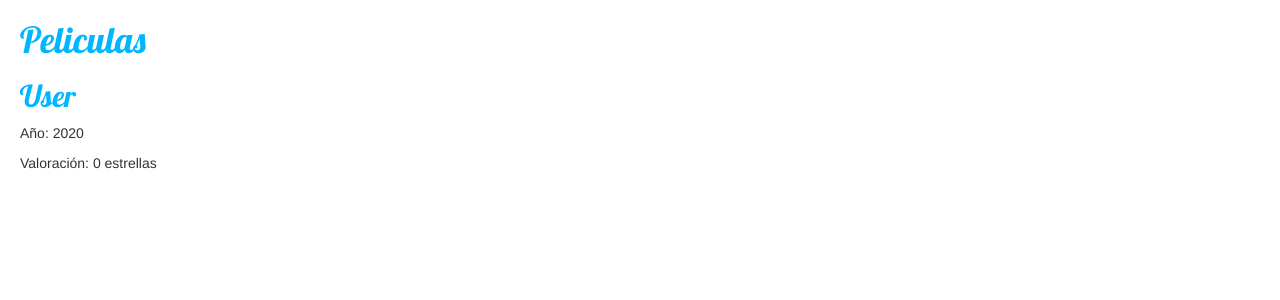
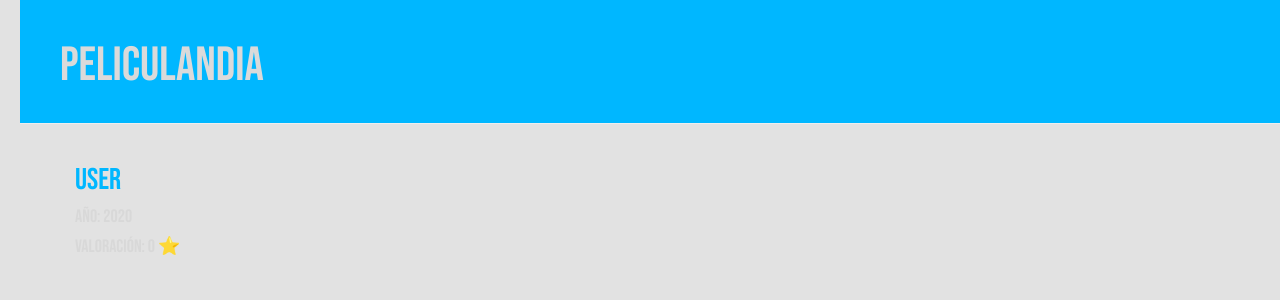
Before and after one commit to Frann131/my-app, a Django app: page / in a window 1280 px wide. Shown: the top 300 px of the page. Run offline with Django 3.2, Linux system fonts and the light colour scheme; tables that the repository leaves empty hold one stand-in row (values such as "Sample post"); some libraries are stand-ins or nearby versions.

Commit message:
termine?

```diff
--- a/page/static/css/page.css
+++ b/page/static/css/page.css
@@ -1,6 +1,63 @@
 h1 a, h2 a {
     color: #00b7ff;
-    font-family: 'Lobster';}
+    font-family: 'Bebas Neue', cursive;
+}
 body {
     padding-left: 20px;
+    background-color: #e2e2e2
 }
+h4 a {
+    color: #d8d8d8;
+    font-family: 'Bebas Neue', cursive;
+}
+.page-header {
+    background-color: #00b7ff;
+    margin-top: 0;
+    padding: 20px 20px 20px 40px;
+}
+
+.page-header h1, .page-header h1 a, .page-header h1 a:visited, .page-header h1 a:active {
+    color: #dadada;
+    font-size: 36pt;
+    text-decoration: none;
+}
+
+.content {
+    margin-left: 40px;
+}
+
+h1, h2, h3, h4 {
+    font-family: 'Bebas Neue', cursive;
+}
+
+.date {
+    color: #e2e2e2;
+}
+
+.save {
+    float: right;
+}
+
+.movie-form textarea, .movie-form input {
+    width: 100%;
+}
+
+.top-menu, .top-menu:hover, .top-menu:visited {
+    color: #00b7ff;
+    float: right;
+    font-size: 26pt;
+    margin-right: 20px;
+}
+
+.movie {
+    margin-bottom: 70px;
+}
+
+.movie h2 a, .movie h2 a:visited {
+    color: #00b7ff;
+}
+
+h2 b, h3 b {
+    color: #d8d8d8;
+    font-family: 'Bebas Neue', cursive;
+}
--- /dev/null
+++ b/page/templates/page/base.html
@@ -0,0 +1,25 @@
+{% load static %}
+
+<html>
+    <head>
+        <link rel="preconnect" href="https://fonts.gstatic.com">
+        <link href="https://fonts.googleapis.com/css2?family=Bebas+Neue&display=swap" rel="stylesheet">
+        <link rel="stylesheet" href="//maxcdn.bootstrapcdn.com/bootstrap/3.2.0/css/bootstrap.min.css">
+        <link rel="stylesheet" href="//maxcdn.bootstrapcdn.com/bootstrap/3.2.0/css/bootstrap-theme.min.css">
+        <link rel="stylesheet" href="{% static 'css/page.css' %}">
+        <title>Peliculas</title>
+    </head>
+    <body>
+        <div class="page-header">
+            <h1><a href="/">Peliculandia</a></h1>
+        </div>
+        <div class="content container">
+            <div class="row">
+                <div class="col-md-8">
+                {% block content %}
+                {% endblock %}
+                </div>
+            </div>
+        </div>
+    </body>
+</html>
--- a/page/templates/page/movie_list.html
+++ b/page/templates/page/movie_list.html
@@ -1,23 +1,11 @@
-{% load static %}
+{% extends 'page/base.html' %}
 
-<html>
-    <head>
-        <link href="//fonts.googleapis.com/css?family=Lobster&subset=latin,latin-ext" rel="stylesheet" type="text/css">
-        <link rel="stylesheet" href="//maxcdn.bootstrapcdn.com/bootstrap/3.2.0/css/bootstrap.min.css">
-        <link rel="stylesheet" href="//maxcdn.bootstrapcdn.com/bootstrap/3.2.0/css/bootstrap-theme.min.css">
-        <link rel="stylesheet" href="{% static 'css/page.css' %}">
-        <title>Peliculas</title>
-    </head>
-    <body>
-        <div>
-            <h1><a href="/">Peliculas</a></h1>
-        </div>
+{% block content %}
     {% for movie in movies %}
-        <div>
-            <h2><a href="">{{ movie.originalName }}</a></h2>
-            <p> Año: {{ movie.year }}</p>
-            <p> Valoración: {{ movie.rate|linebreaksbr }} estrellas </p>
-        </div>
+    <div class="movie">
+        <h2><a href="{% url 'movie_detail' pk=movie.pk %}">{{ movie.originalName }}</a></h2>
+        <h4><a> Año: {{ movie.year }}</a></h4>
+        <h4><a> Valoración: {{ movie.rate|linebreaksbr }} ⭐ </a></h4>
+    </div>
     {% endfor %}
-    </body>
-</html>
+{% endblock %}
--- a/page/urls.py
+++ b/page/urls.py
@@ -3,4 +3,5 @@ from . import views
 
 urlpatterns = [
     path('', views.movie_list, name='movie_list'),
+    path('movie/<int:pk>/', views.movie_detail, name='movie_detail'),
 ]
--- a/page/views.py
+++ b/page/views.py
@@ -1,7 +1,11 @@
-from django.shortcuts import render
+from django.shortcuts import render, get_object_or_404
 from .models import Movie
 
 
 def movie_list(request):
     movies = Movie.objects.all()
     return render(request, 'page/movie_list.html', {'movies': movies})
+
+def movie_detail(request, pk):
+    movie = get_object_or_404(Movie, pk=pk)
+    return render(request, 'page/movie_detail.html', {'movie': movie})
```
Also changed, not shown: page/templates/page/movie_detail.html (added, +14 -0 lines).
